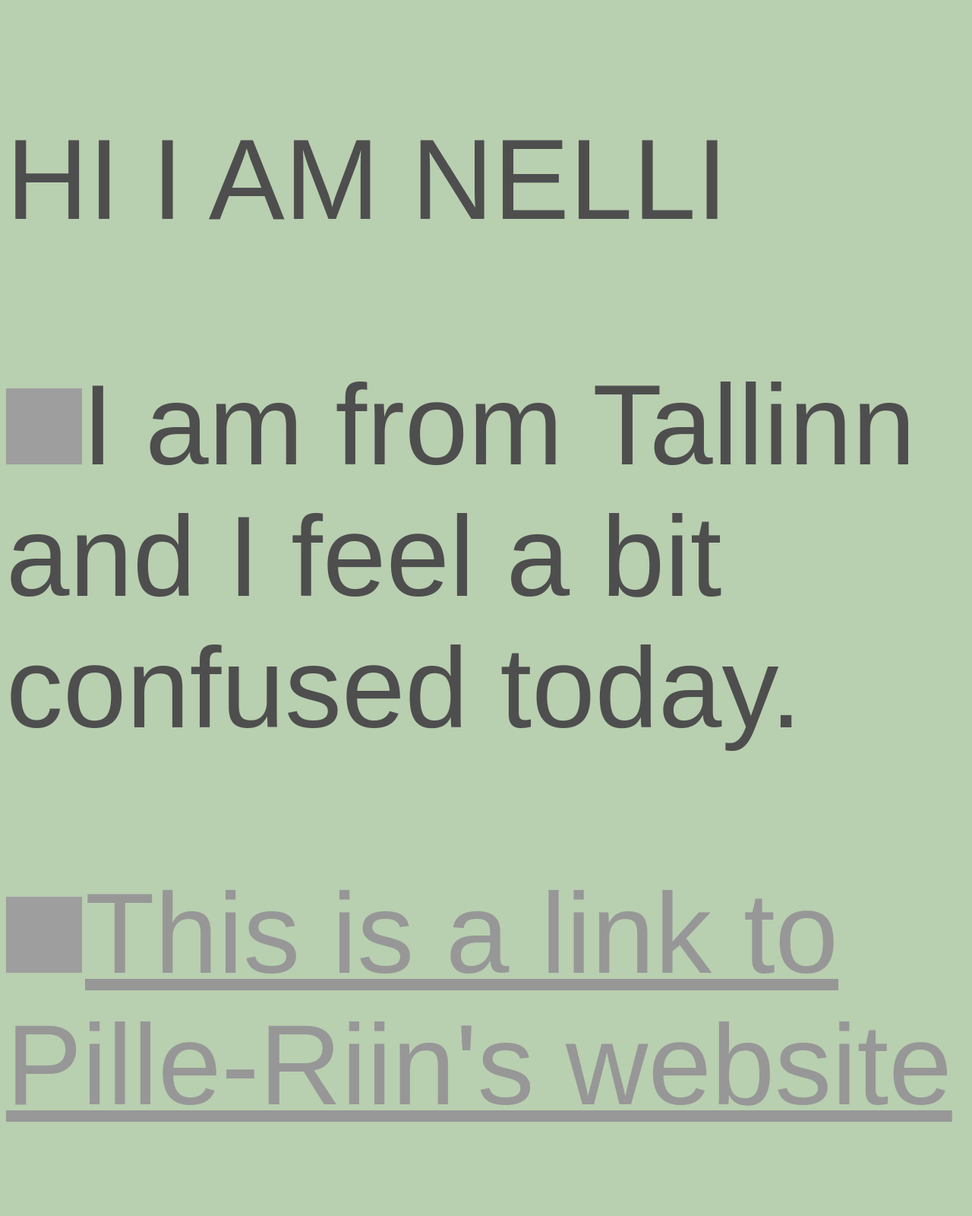
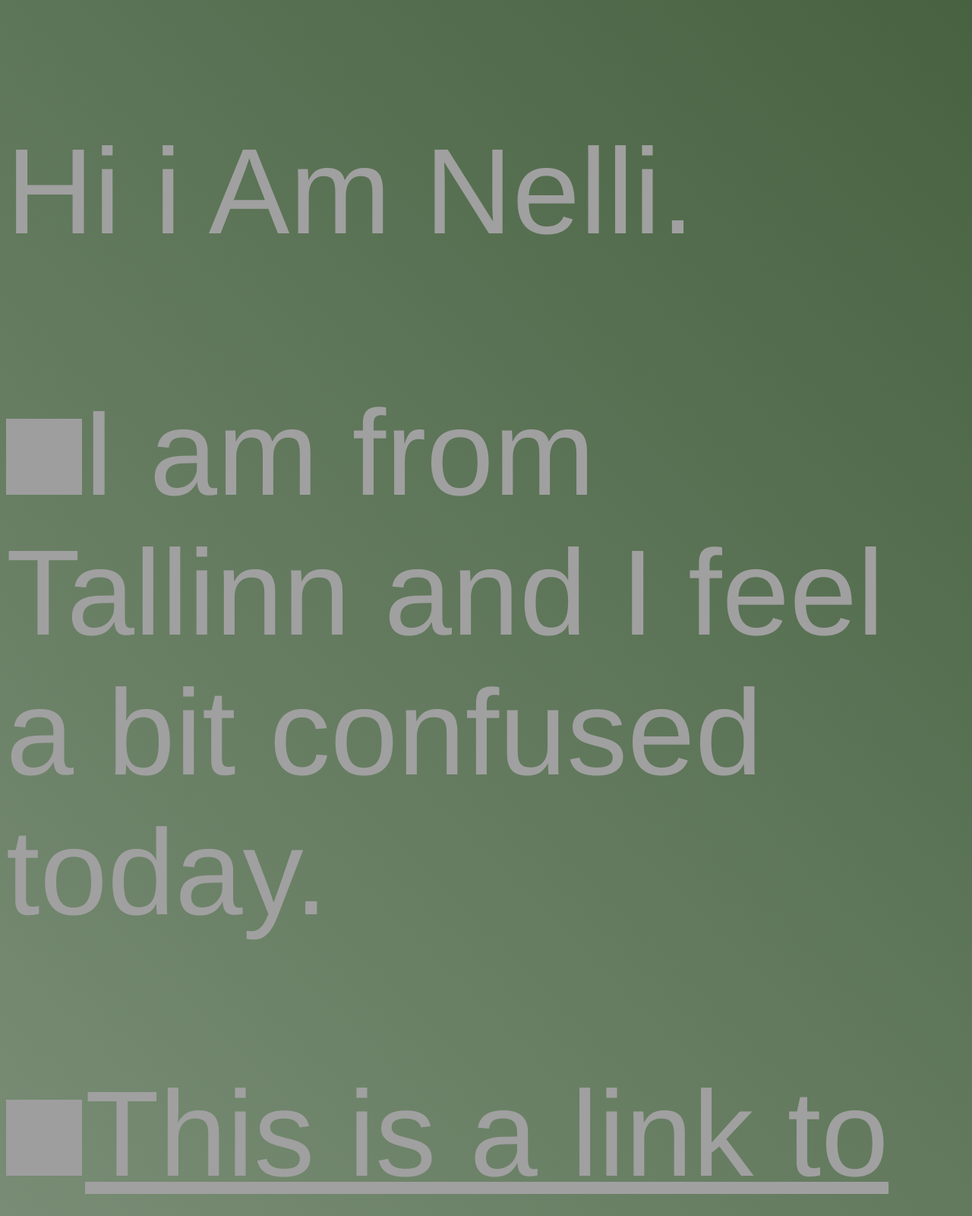
Before and after one commit to 44444-555/44444-555.github.io, a plain HTML site: page index.html in a window 1280 px wide. Shown: the top 1600 px of the page at 76% size. Before the commit the page ends 1496 px from the top, so only its background shows below. Drawn offline with Linux system fonts and the light colour scheme; grey boxes are pictures that could not be loaded.

Commit message:
muudatused 2

```diff
--- a/index.html
+++ b/index.html
@@ -5,10 +5,10 @@
         <title>carrot</title>
     </head>
     <body>
-        <p style="font-family:Arial, Helvetica, sans-serif; color:rgb(78, 78, 78); font-size:150px" >HI I AM NELLI</p>
-        <p style="font-family:Arial, Helvetica, sans-serif; color:rgb(78, 78, 78); font-size:150px">  <img src="https://purepng.com/public/uploads/large/purepng.com-pumpkinpumpkin-vegetables-halloween-squash-round-9415247038432osp5.png" style="width:100px;height:100px">I am from Tallinn and I feel a bit confused today.</p>
+        <p style="font-family: Helvetica; color:rgb(160, 160, 160); font-size:160px" >Hi i Am Nelli.</p>
+        <p style="font-family: Helvetica; color:rgb(160, 160, 160); font-size:160px">  <img src="https://purepng.com/public/uploads/large/purepng.com-pumpkinpumpkin-vegetables-halloween-squash-round-9415247038432osp5.png" style="width:100px;height:100px">I am from Tallinn and I feel a bit confused today.</p>
         <img src="https://purepng.com/public/uploads/large/purepng.com-pumpkinpumpkin-vegetables-halloween-squash-round-9415247038432osp5.png" style="width:100px;height:100px">
-        <a style="font-family:Arial, Helvetica, sans-serif; color:rgb(151, 151, 151); font-size:150px" href=""> This is a link to Pille-Riin's website</a>
+        <a style="font-family: Helvetica; color:rgb(160, 160, 160); font-size:160px" href=""> This is a link to Pille-Riin's website.</a>
     </body>
 </html>
-<body style="background-color:rgb(184, 207, 176);">
+<body style="background-image: linear-gradient(45deg, #7e927b, rgb(72, 98, 65))">
```
